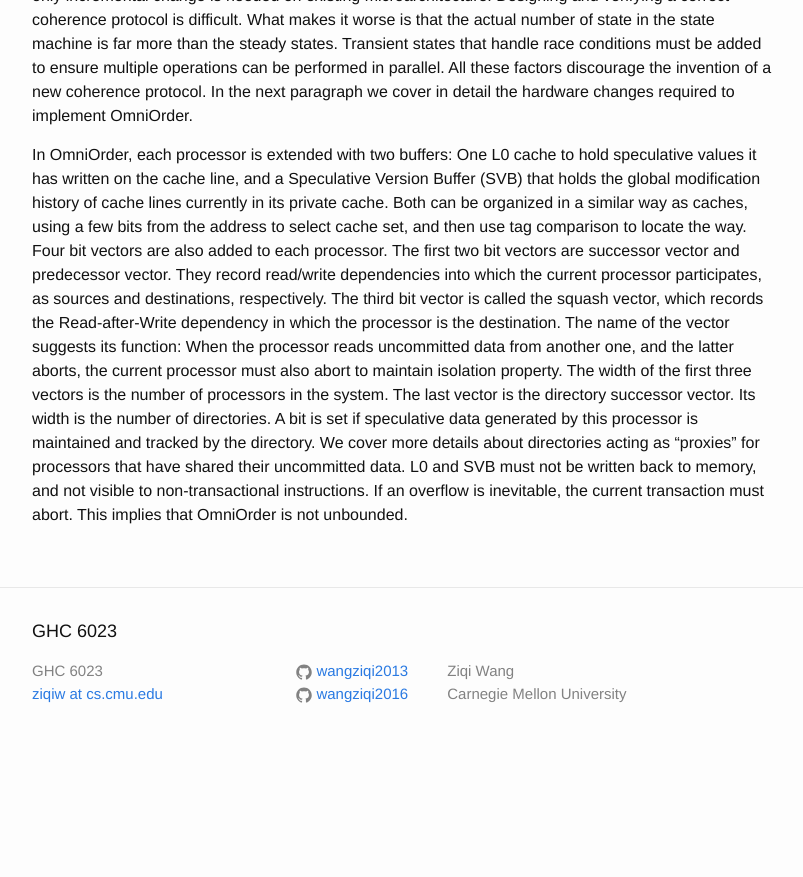
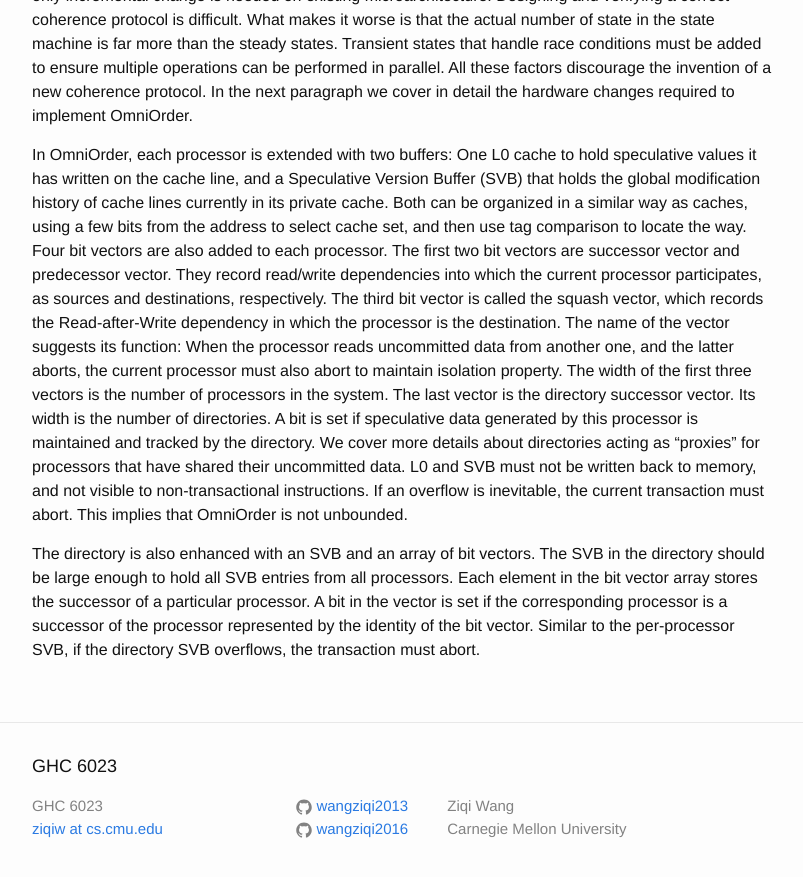
Before and after one commit to wangziqi2013/wangziqi2013.github.io, a Jekyll site: the page built from _posts/2018-06-19-OmniOrder.markdown, in a window 1280 px wide and 900 px high, scrolled down 1075 px. Shown: the top 877 px of the window, without its empty margins (238-1041 px from the left). Built offline with Jekyll 4.4.1, drawn with Linux system fonts in a browser that asks for light colours; before the commit the page ends 1840 px from its top, so only the background shows below that.

Commit message:
Adding directory changes

```diff
--- a/_posts/2018-06-19-OmniOrder.markdown
+++ b/_posts/2018-06-19-OmniOrder.markdown
@@ -50,5 +50,10 @@ in the system. The last vector is the directory successor vector. Its width is t
 A bit is set if speculative data generated by this processor is maintained and tracked by the directory.
 We cover more details about directories acting as "proxies" for processors that have shared their uncommitted
 data. L0 and SVB must not be written back to memory, and not visible to non-transactional instructions.
-If an overflow is inevitable, the current transaction must abort. This implies that OmniOrder is not
-unbounded.
+If an overflow is inevitable, the current transaction must abort. This implies that OmniOrder is not unbounded.
+
+The directory is also enhanced with an SVB and an array of bit vectors. The SVB in the directory should be large
+enough to hold all SVB entries from all processors. Each element in the bit vector array stores the successor
+of a particular processor. A bit in the vector is set if the corresponding processor is a successor of
+the processor represented by the identity of the bit vector. Similar to the per-processor SVB, if the
+directory SVB overflows, the transaction must abort.
```
